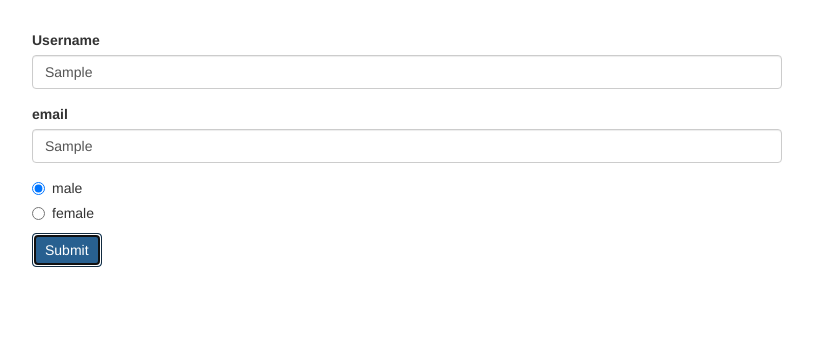
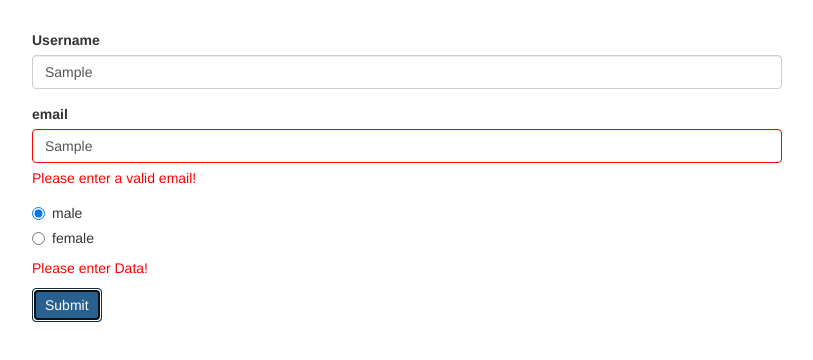
Before and after one commit to vimalpillai21/angular-reactive-forms, an Angular app: page / in a window 1280 px wide. Both pictures are taken after typing "Sample", "Sample" into the empty fields and a click on the button "Submit". Shown: the top 360 px of the page, without its empty margins (233-1046 px from the left). Built offline with nearby package versions, Linux system fonts and the light colour scheme.

Commit message:
error messages on form invalid

```diff
--- a/src/app/app.component.css
+++ b/src/app/app.component.css
@@ -1,3 +1,9 @@
 .container {
   margin-top: 30px;
 }
+input.ng-invalid.ng-touched{
+  border: 1px solid red;
+}
+.help-block{
+  color:red;
+}
--- a/src/app/app.component.html
+++ b/src/app/app.component.html
@@ -12,8 +12,10 @@
             type="text"
             id="username"
             formControlName="username"
-
             class="form-control">
+            <span
+            *ngIf="!signupForm.get('username').valid && signupForm.get('username').touched"
+            class="help-block">Please enter a Username!</span>
         </div>
         <div class="form-group">
           <label for="email">email</label>
@@ -22,6 +24,9 @@
             id="email"
             formControlName="email"
             class="form-control">
+            <span
+            *ngIf="!signupForm.get('email').valid && signupForm.get('email').touched"
+            class="help-block">Please enter a valid email!</span>
         </div>
         <div class="radio" *ngFor="let gender of genders">
           <label>
@@ -31,6 +36,9 @@
               [value]="gender">{{ gender }}
           </label>
         </div>
+        <span
+            *ngIf="!signupForm.valid && signupForm.touched"
+            class="help-block">Please enter Data!</span>
         <button class="btn btn-primary" type="submit">Submit</button>
       </form>
     </div>
```
